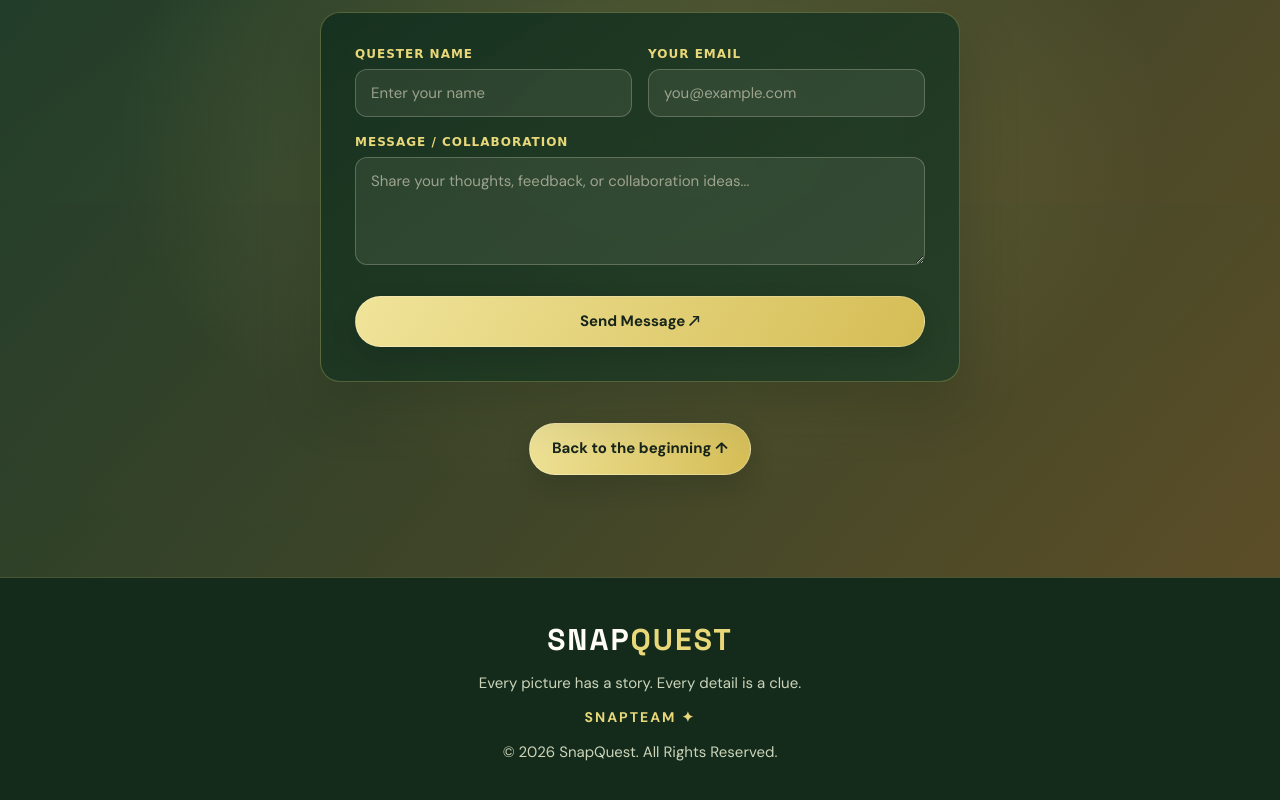
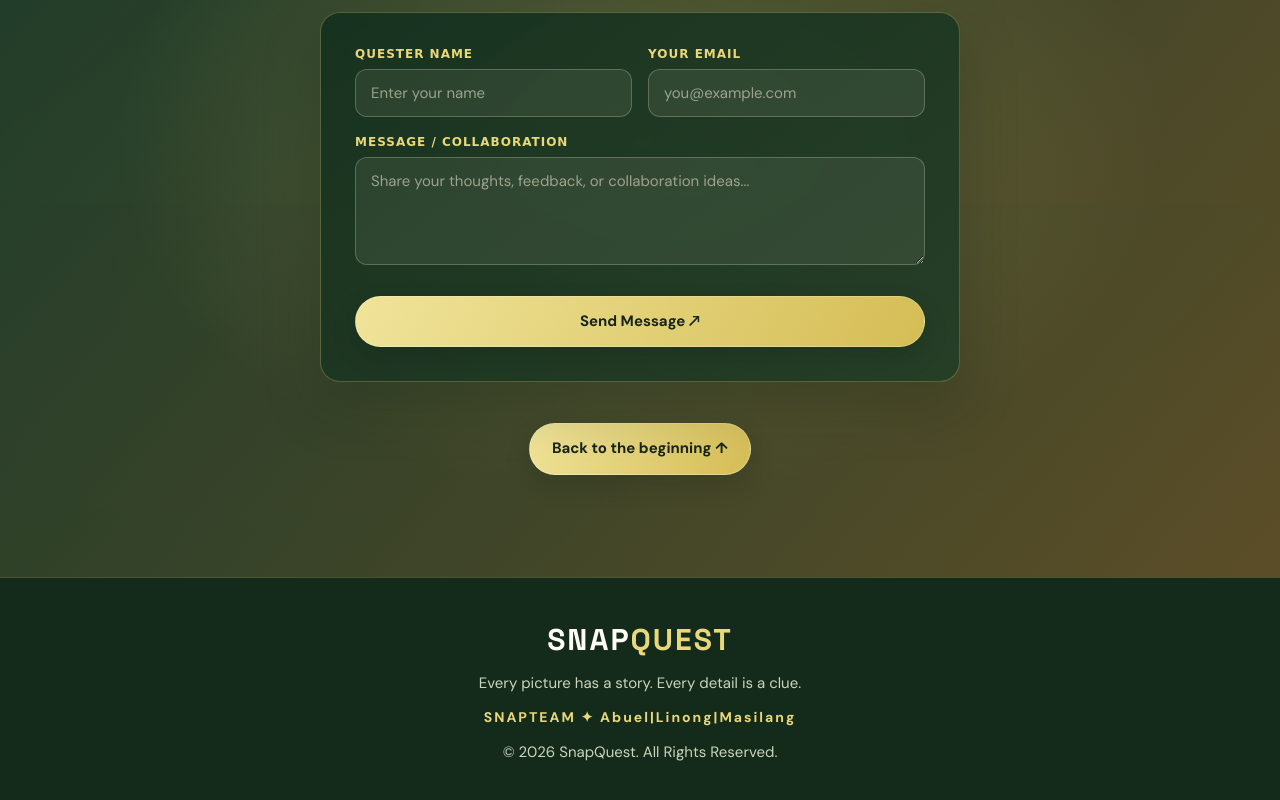
Before and after one commit to klmnsi1713-afk/snapquest, a plain HTML site: page snapquest-final.html in a window 1280 px wide. Shown: the part 6997-7797 px from the top of the page. Drawn offline with Linux system fonts and the light colour scheme.

Commit message:
Add files via upload

```diff
--- a/snapquest-final.html
+++ b/snapquest-final.html
@@ -326,7 +326,7 @@
     <footer>
         <h2>SNAP<span>QUEST</span></h2>
         <p>Every picture has a story. Every detail is a clue.</p>
-        <p class="footer-mark">SNAPTEAM <span>✦</span></p>
+        <p class="footer-mark">SNAPTEAM <span>✦</span> Abuel|Linong|Masilang</p>
         <p>&copy; 2026 SnapQuest. All Rights Reserved.</p>
     </footer>
 
```
